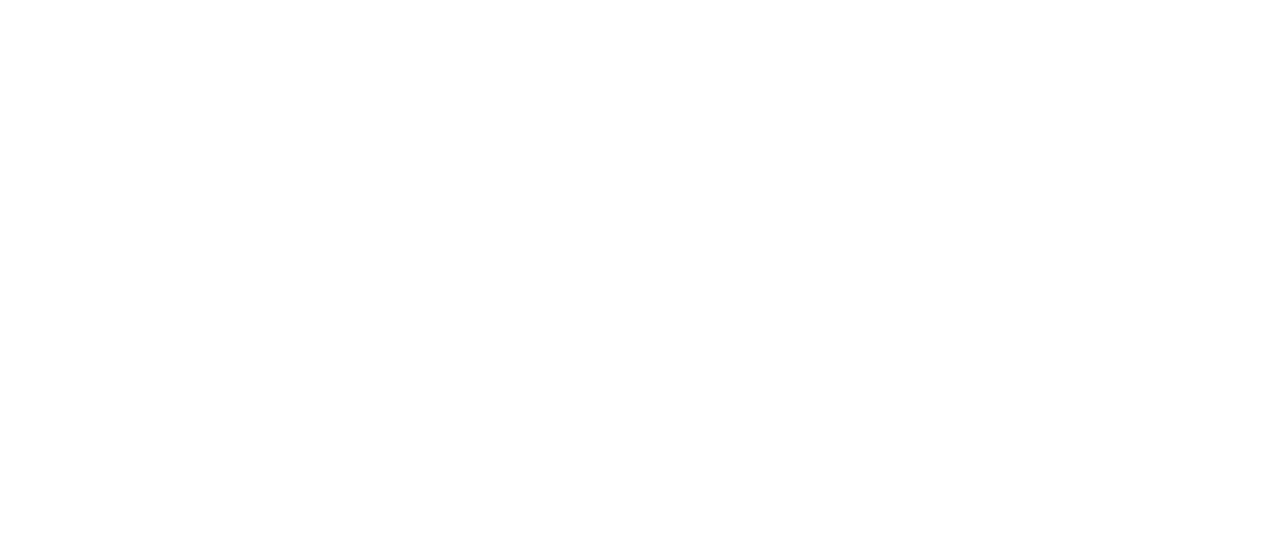
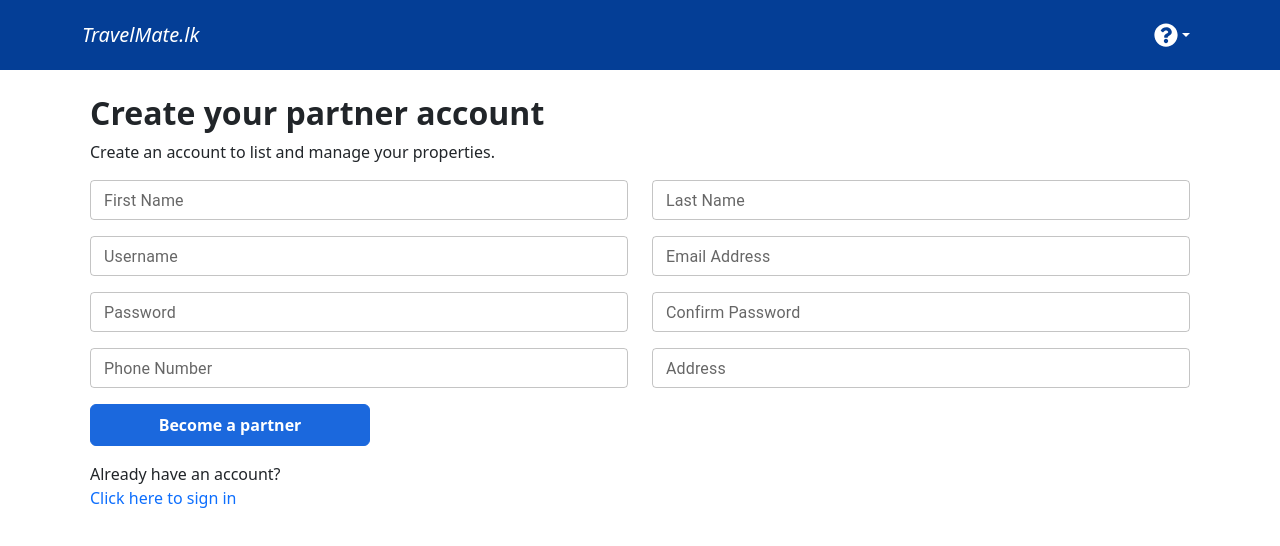
Before and after one commit to chamikasrimantha/travelmate-frontend, a React (Create React App) app: page /partner/signup in a window 1280 px wide. Before the commit this address had no page. Shown: the top 546 px of the page. Built offline with nearby package versions, Linux system fonts and the light colour scheme.

Commit message:
styling added for partner.auth files

```diff
--- a/src/App.js
+++ b/src/App.js
@@ -3,14 +3,21 @@
 import { BrowserRouter, Route, Routes } from 'react-router-dom';
 import UserSignUp from './pages/user/user.auth/UserSignUp';
 import UserSignIn from './pages/user/user.auth/UserSignIn';
+import PartnerSignUp from './pages/partner/partner.auth/PartnerSignUp';
+import PartnerSignIn from './pages/partner/partner.auth/PartnerSignIn';
 
 function App() {
   return (
     <div className="App">
       <BrowserRouter>
         <Routes>
+
           <Route path='/signup' element={<UserSignUp/>} />
           <Route path='/signin' element={<UserSignIn/>} />
+
+          <Route path='/partner/signup' element={<PartnerSignUp/>} />
+          <Route path='/partner/signin' element={<PartnerSignIn/>} />
+
         </Routes>
       </BrowserRouter>
     </div>
--- /dev/null
+++ b/src/pages/partner/partner.auth/PartnerSignIn.js
@@ -0,0 +1,51 @@
+import React from 'react';
+import NavBarAuth from '../../../components/navbar/NavBarAuth';
+import { Container, Form, Row, Col, Button } from 'react-bootstrap';
+import TextField from '@mui/material/TextField';
+import { useNavigate } from 'react-router-dom';
+
+export default function PartnerSignIn() {
+
+    const navigate = useNavigate();
+
+    const gotoSignUp = () => {
+        navigate('/partner/signup');
+    }
+
+    return (
+        <div>
+            <NavBarAuth />
+            <Container className="d-flex justify-content-center align-items-center" style={{ minHeight: '85vh' }}>
+                <div style={{ width: '100%', maxWidth: '500px', background: 'white', padding: '40px', borderRadius: '10px', boxShadow: '0 4px 8px rgba(0, 0, 0, 0.1)' }}>
+                    <h2 className="fw-bold">Sign in to partner account</h2>
+                    <p>Sign in to your account to list and manage your property.</p>
+
+                    <Form>
+                        <Row className="mt-4 mb-4">
+                            <Col>
+                                <TextField id="formUsername" label="Username" variant="outlined" fullWidth size="small" />
+                            </Col>
+                        </Row>
+
+                        <Row className="mb-4">
+                            <Col>
+                                <TextField id="formPassword" label="Password" variant="outlined" type="password" fullWidth size="small" />
+                            </Col>
+                        </Row>
+
+                        <Row className="mb-4">
+                            <Col>
+                                <Button variant="primary" type="submit" className="btn-register" style={{ backgroundColor: '#1B68DD', borderColor: '#1B68DD', height: '42px', width: '215px', fontWeight: 'bold' }}>
+                                    Sign In
+                                </Button>
+                            </Col>
+                        </Row>
+
+                    </Form>
+
+                    <p className="mt-3">Don't have an account? <br /> <a href='' onClick={gotoSignUp} className="text-primary" style={{ color: '#1677FF', textDecoration: 'none' }}>Click here to sign up</a></p>
+                </div>
+            </Container>
+        </div>
+    )
+}
--- /dev/null
+++ b/src/pages/partner/partner.auth/PartnerSignUp.js
@@ -0,0 +1,73 @@
+import React from 'react';
+import { useNavigate } from 'react-router-dom';
+import NavBarAuth from '../../../components/navbar/NavBarAuth';
+import { Container, Form, Row, Col, Button } from 'react-bootstrap';
+import TextField from '@mui/material/TextField';
+
+export default function PartnerSignUp() {
+
+    const navigate = useNavigate();
+
+    const gotoSignIn = () => {
+        navigate('/partner/signin');
+    }
+
+    return (
+        <div>
+            <NavBarAuth />
+            <Container style={{ padding: '20px', marginTop: '20px', textAlign: 'left' }} className="mt-1">
+                <h2 className="fw-bold">Create your partner account</h2>
+                <p>Create an account to list and manage your properties.</p>
+
+                <Form>
+                    <Row className="mb-3">
+                        <Col>
+                            <TextField id="formFirstName" label="First Name" variant="outlined" fullWidth size="small" />
+                        </Col>
+                        <Col>
+                            <TextField id="formLastName" label="Last Name" variant="outlined" fullWidth size="small" />
+                        </Col>
+                    </Row>
+
+                    <Row className="mb-3">
+                        <Col>
+                            <TextField id="formUsername" label="Username" variant="outlined" fullWidth size="small" />
+                        </Col>
+                        <Col>
+                            <TextField id="formEmail" label="Email Address" variant="outlined" fullWidth size="small" />
+                        </Col>
+                    </Row>
+
+                    <Row className="mb-3">
+                        <Col>
+                            <TextField id="formPassword" label="Password" variant="outlined" type="password" fullWidth size="small" />
+                        </Col>
+                        <Col>
+                            <TextField id="formConfirmPassword" label="Confirm Password" variant="outlined" type="password" fullWidth size="small" />
+                        </Col>
+                    </Row>
+
+                    <Row className="mb-3">
+                        <Col>
+                            <TextField id="formPhoneNumber" label="Phone Number" variant="outlined" fullWidth size="small" />
+                        </Col>
+                        <Col>
+                            <TextField id="formAddress" label="Address" variant="outlined" fullWidth size="small" />
+                        </Col>
+                    </Row>
+
+                    <Row className="mb-3">
+                        <Col>
+                            <Button variant="primary" type="submit" className="btn-register" style={{ backgroundColor: '#1B68DD', borderColor: '#1B68DD', height: '42px', minWidth: '280px', fontWeight: 'bold' }}>
+                                Become a partner
+                            </Button>
+                        </Col>
+                    </Row>
+
+                </Form>
+
+                <p className="mt-3">Already have an account? <br /> <a href='' onClick={gotoSignIn} className="text-primary" style={{ color: '#1677FF', textDecoration: 'none' }}>Click here to sign in</a></p>
+            </Container>
+        </div>
+    )
+}
--- a/src/pages/user/user.auth/UserSignIn.js
+++ b/src/pages/user/user.auth/UserSignIn.js
@@ -17,7 +17,7 @@
       <NavBarAuth />
       <Container className="d-flex justify-content-center align-items-center" style={{ minHeight: '85vh' }}>
         <div style={{ width: '100%', maxWidth: '500px', background: 'white', padding: '40px', borderRadius: '10px', boxShadow: '0 4px 8px rgba(0, 0, 0, 0.1)' }}>
-          <h2 className="fw-bold">Sign In to your account</h2>
+          <h2 className="fw-bold">Sign in to your account</h2>
           <p>Sign in to your account to explore travel destinations in LK.</p>
 
           <Form>
```
